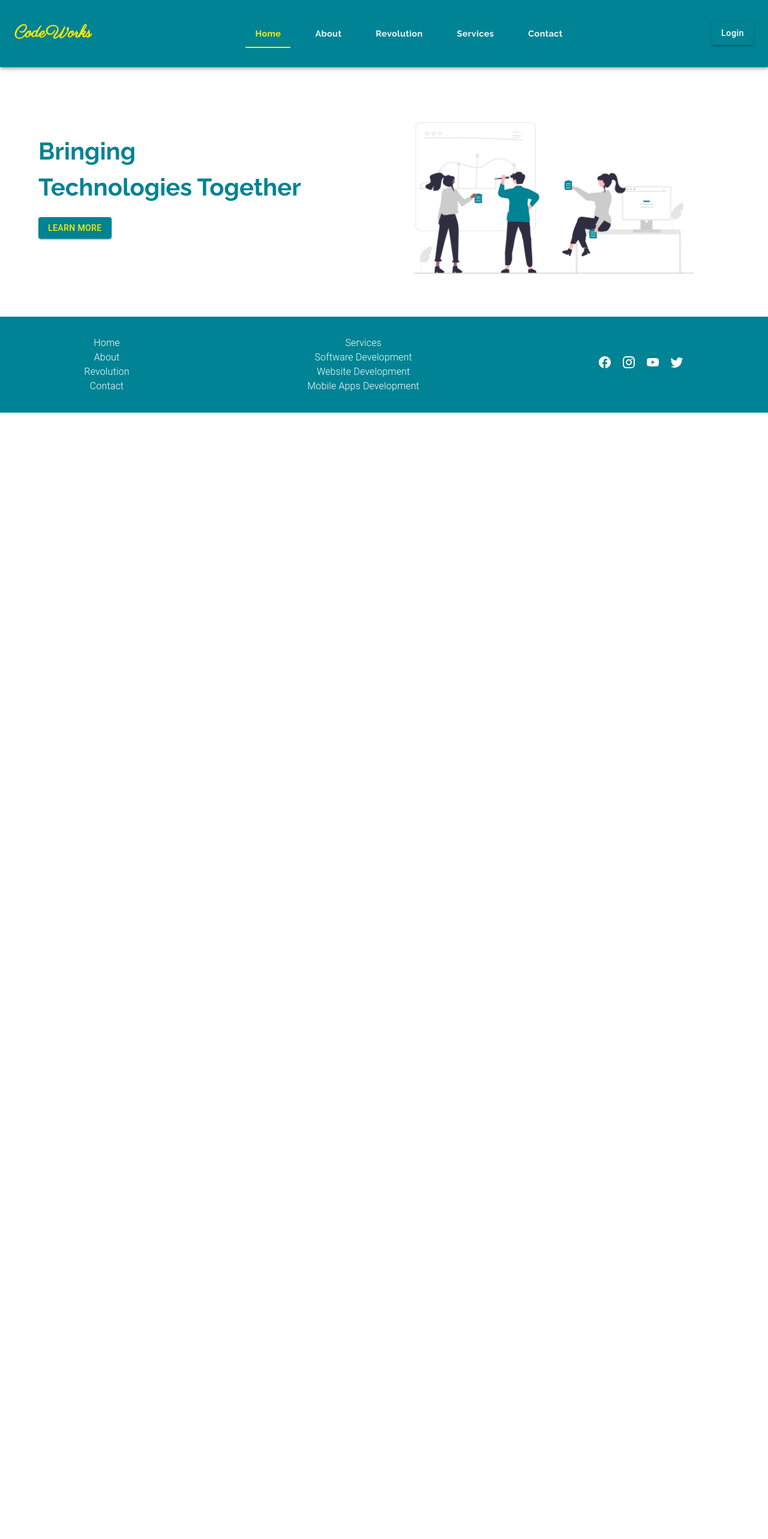
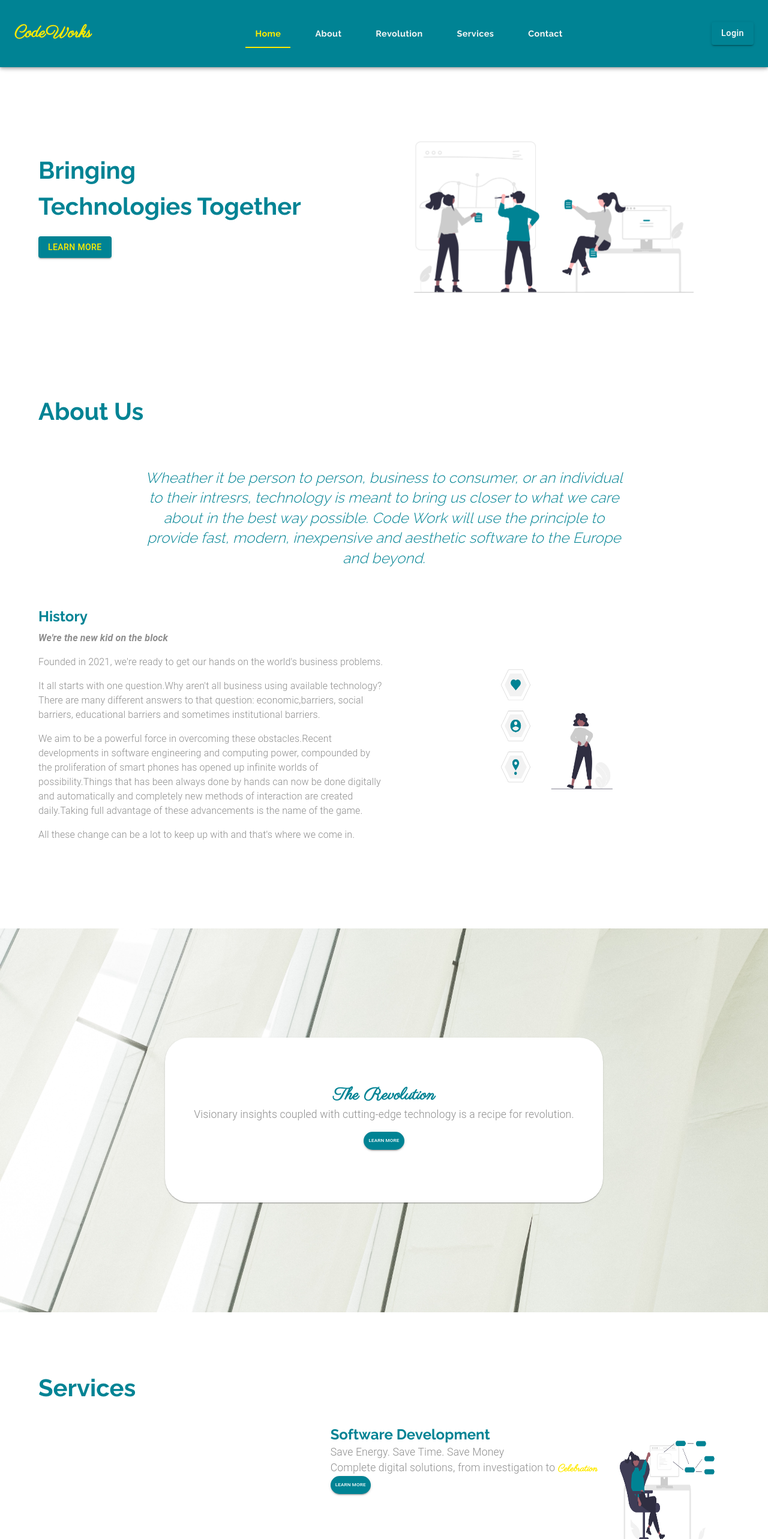
Before and after one commit to sagar-aryal/code-works, a React (Create React App) app: page / in a window 1280 px wide. Shown: the top 2566 px of the page at 60% size. Before the commit the page ends 800 px from the top, so only its background shows below. Built offline with nearby package versions, Linux system fonts and the light colour scheme.

Commit message:
few changes and making software development page responsive

```diff
--- a/src/App.js
+++ b/src/App.js
@@ -81,14 +81,14 @@ const App = () => {
           <Route path="login" element={<LoginPage />} />
         </Routes>
 
-        <Footer />
-
         <Toolbar id="back-to-top-anchor" />
         <ScrollTop>
           <Fab size="small" aria-label="scroll back to top">
             <KeyboardArrowUp />
           </Fab>
         </ScrollTop>
+
+        <Footer />
       </BrowserRouter>
     </ThemeProvider>
   );
--- a/src/pages/AboutPage/AboutPageStyles.js
+++ b/src/pages/AboutPage/AboutPageStyles.js
@@ -9,7 +9,8 @@ export const missionStyles = {
 };
 
 export const containerStyles = {
-  marginTop: "2rem",
+  marginTop: "4rem",
+  marginBottom: "4rem",
   [theme.breakpoints.down("sm")]: {
     fontSize: "10px",
   },
--- a/src/pages/HomePage/HomePage.jsx
+++ b/src/pages/HomePage/HomePage.jsx
@@ -1,6 +1,10 @@
 import React from "react";
 
 import hero_banner from "../../assets/hero_banner.png";
+import AboutPage from "../AboutPage/AboutPage";
+import RevolutionPage from "../RevolutionPage/RevolutionPage";
+import ServicesPage from "../ServicesPage/ServicesPage";
+import ContactPage from "../ContactPage/ContactPage";
 
 import { Button, CardMedia, Grid, Typography, Container } from "@mui/material";
 import {
@@ -41,6 +45,10 @@ const HomePage = () => {
           </Grid>
         </Grid>
       </Container>
+      <AboutPage />
+      <RevolutionPage />
+      <ServicesPage />
+      <ContactPage />
     </React.Fragment>
   );
 };
--- a/src/pages/HomePage/HomePageStyles.js
+++ b/src/pages/HomePage/HomePageStyles.js
@@ -16,8 +16,8 @@ export const mediaCardStyles = {
 
 export const homeContainerStyles = {
   color: theme.palette.secondary.main,
-  marginTop: "2rem",
-  marginBottom: "2rem",
+  marginTop: "4rem",
+  marginBottom: "4rem",
 
   [theme.breakpoints.down("sm")]: {
     fontSize: "10px",
--- a/src/pages/RevolutionPage/RevolutionPage.jsx
+++ b/src/pages/RevolutionPage/RevolutionPage.jsx
@@ -12,7 +12,7 @@ const RevolutionPage = () => {
         container
         justifyContent="center"
         alignItems="center"
-        style={{ height: "80vh" }}
+        style={{ height: "80vh", marginTop: "4rem", marginBottom: "4rem" }}
       >
         <Card sx={cardStyles}>
           <CardContent>
--- a/src/pages/SoftwarePage/SoftwarePage.jsx
+++ b/src/pages/SoftwarePage/SoftwarePage.jsx
@@ -5,7 +5,7 @@ import lightbulb from "../../assets/lightbulb.png";
 import cash from "../../assets/cash.png";
 import watch from "../../assets/watch.png";
 
-import { Grid, IconButton, Typography, Container } from "@mui/material";
+import { Grid, IconButton, Typography, Container, Hidden } from "@mui/material";
 import { ArrowBack, ArrowForward } from "@mui/icons-material";
 import { Link } from "react-router-dom";
 
@@ -15,6 +15,7 @@ const SoftwarePage = () => {
       <Container>
         <Grid container direction="column">
           <Grid item container>
+            <Hidden mdDown>
               <Grid item style={{ marginRight: "1rem", marginLeft: "-3rem" }}>
                 <IconButton
                   style={{ backgroundColor: "transparent" }}
@@ -24,6 +25,7 @@ const SoftwarePage = () => {
                   <ArrowBack sx={iconStyles} />
                 </IconButton>
               </Grid>
+            </Hidden>
             <Grid
               item
               container
@@ -58,6 +60,7 @@ const SoftwarePage = () => {
                 </Typography>
               </Grid>
             </Grid>
+            <Hidden mdDown>
               <Grid item style={{ marginRight: "-3rem", marginLeft: "1rem" }}>
                 <IconButton
                   style={{ backgroundColor: "transparent" }}
@@ -67,6 +70,7 @@ const SoftwarePage = () => {
                   <ArrowForward sx={iconStyles} />
                 </IconButton>
               </Grid>
+            </Hidden>
           </Grid>
           <Grid
             item
```
Lines whose indentation alone changed are shown as unchanged.
